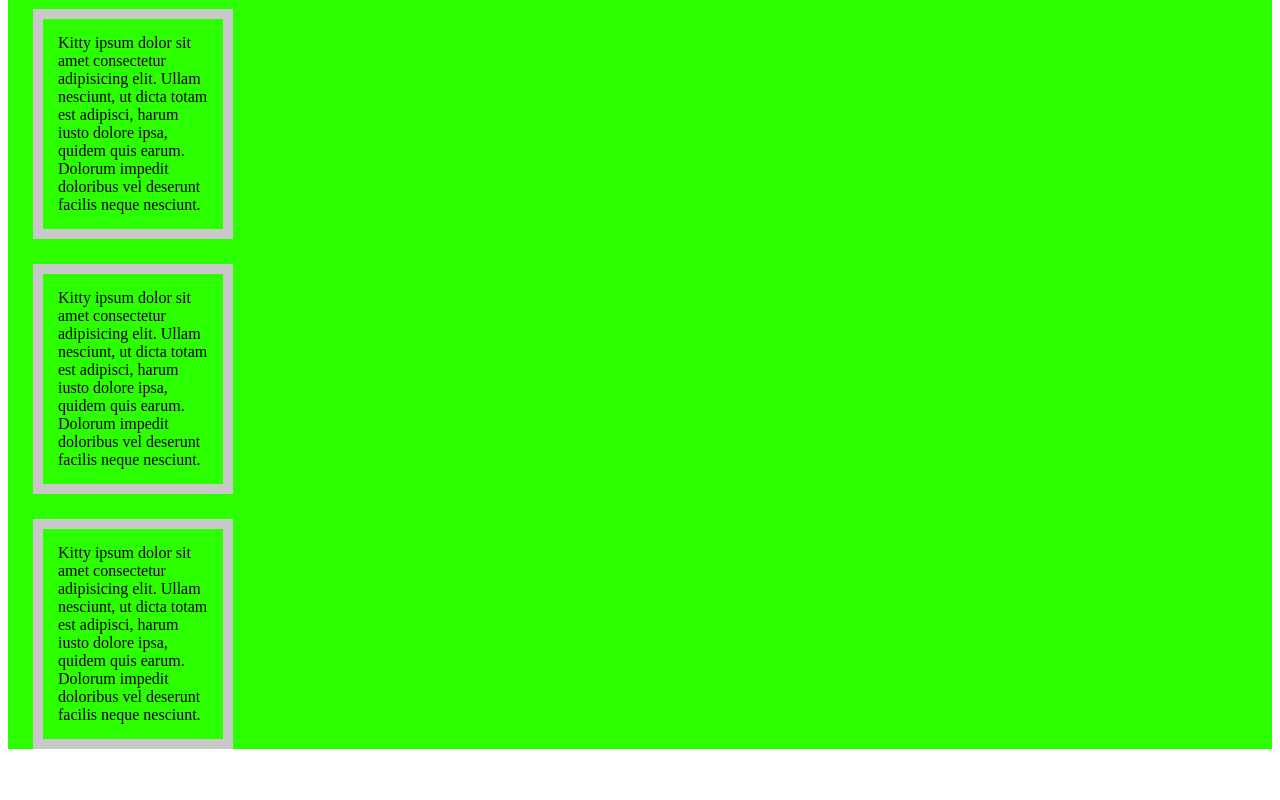
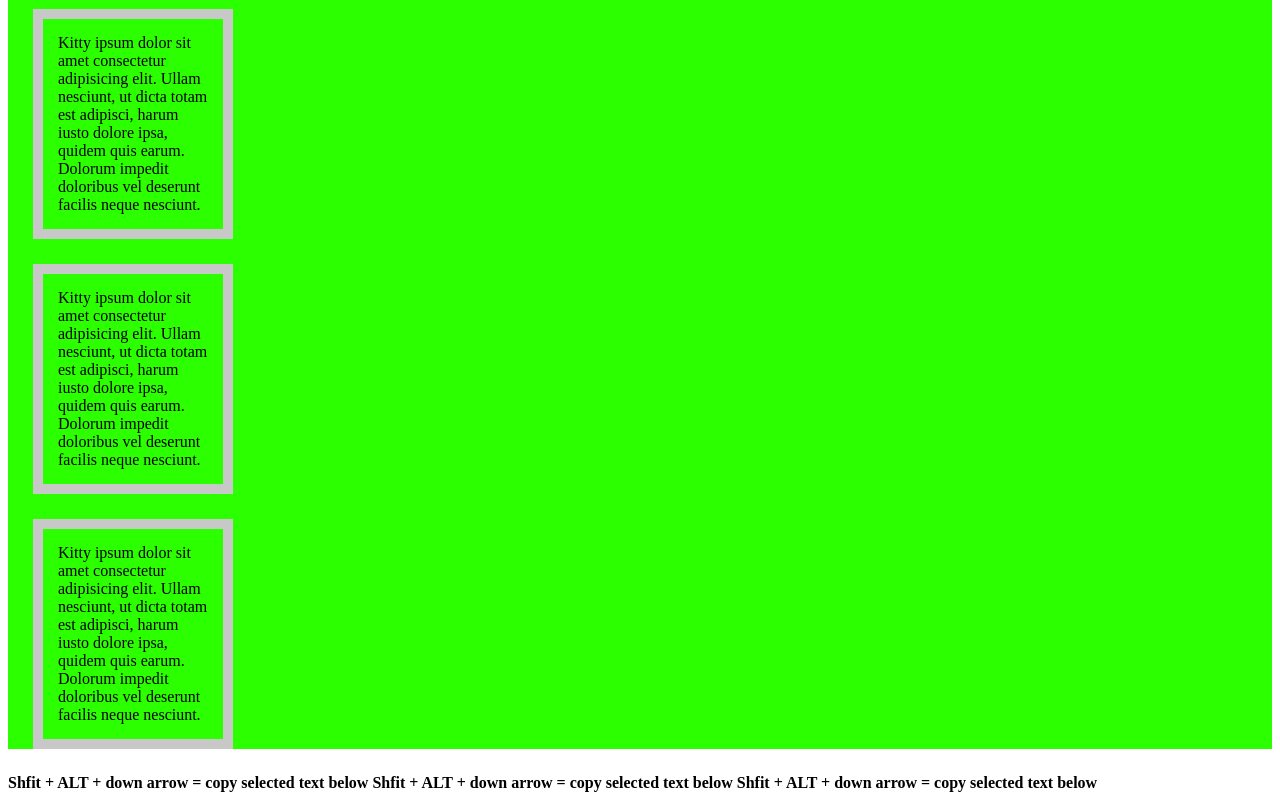
Before and after one commit to ZZE0001/RCS_HW1, a plain HTML site: page class_work/index.html in a window 1280 px wide. Shown: the part 1018-1818 px from the top of the page. Before the commit the page ends 1792 px from the top, so only its background shows below. Drawn offline with Linux system fonts and the light colour scheme.

Commit message:
Add folder ""class_work", move existing files there

```diff
--- a/index.html
+++ b/class_work/index.html
@@ -21,5 +21,12 @@
   <div class="children" id="item5">Kitty ipsum dolor sit amet consectetur adipisicing elit. Ullam nesciunt, ut dicta totam est adipisci, harum iusto dolore ipsa, quidem quis earum. Dolorum impedit doloribus vel deserunt facilis neque nesciunt.</div>
 </div>
 
+<strong>Shfit + ALT + down arrow = copy selected text below</strong>
+<strong>Shfit + ALT + down arrow = copy selected text below</strong>
+<strong>Shfit + ALT + down arrow = copy selected text below</strong>
+
+
+
+
 </body>
 </html>
```
Also changed, not shown: class_work/img/cat.jpg (renamed from img/cat.jpg), class_work/styles/box.css (renamed from styles/box.css), class_work/styles/style.css (added).
